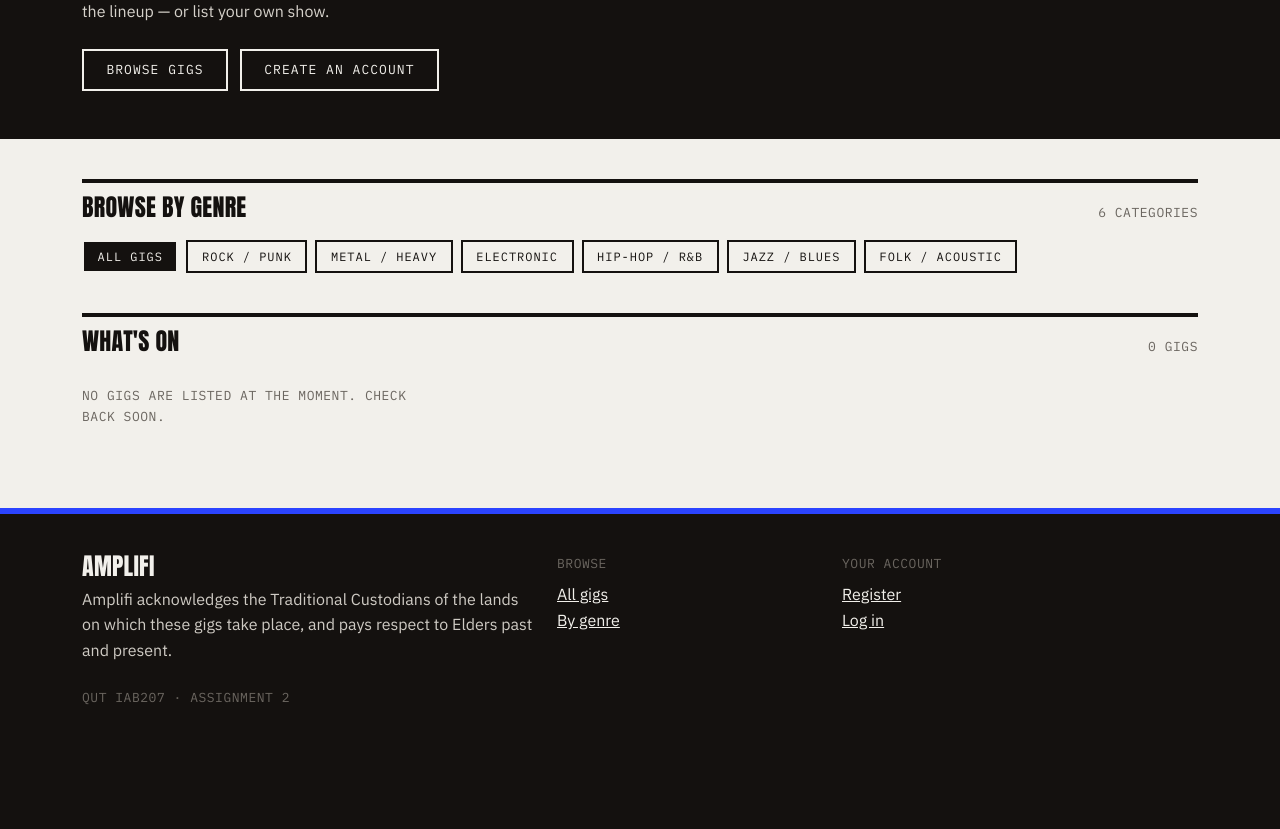
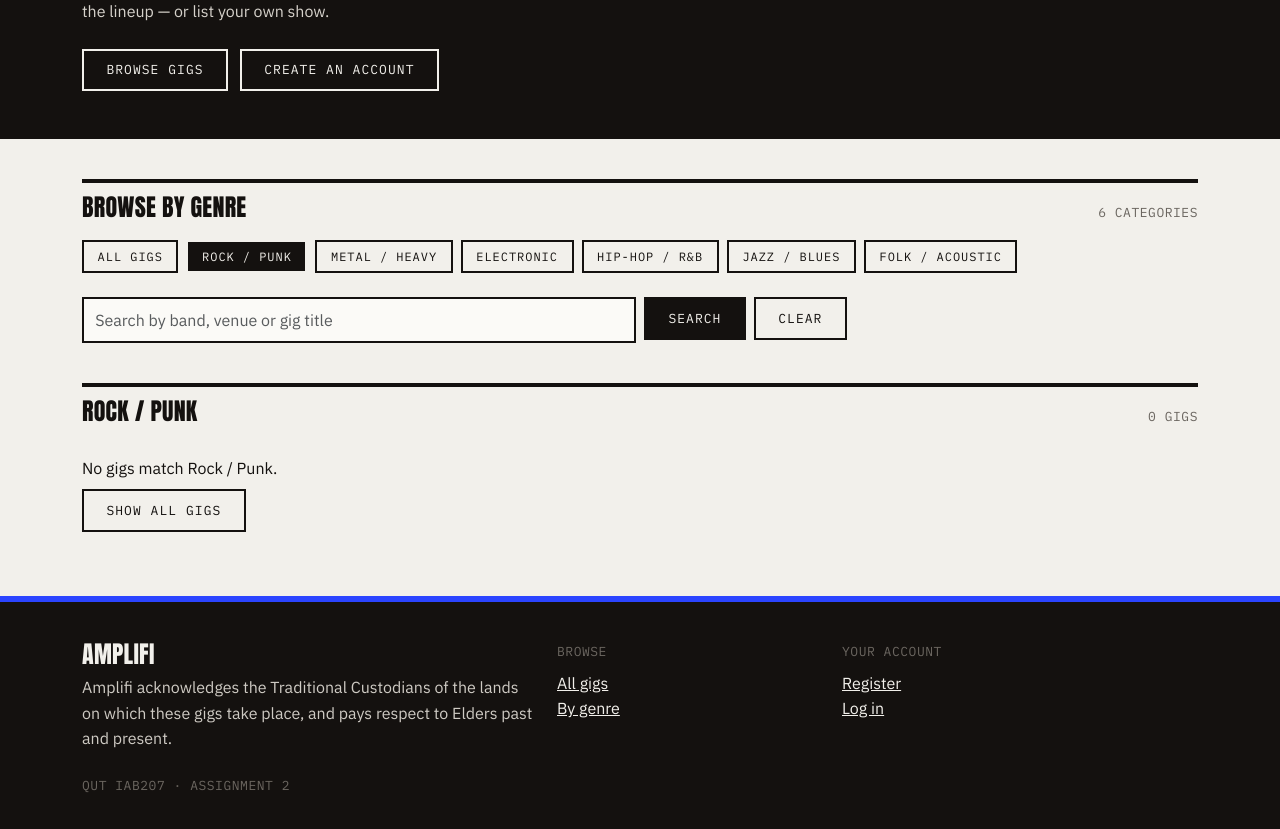
Before and after one commit to Akira0412-degitech/IAB207_Ass2, a Flask app: a page that uses website/templates/index.html in a window 1280 px wide. Shown: the part 507-1336 px from the top of the page. Before the commit the page ends 1211 px from the top, so only its background shows below. Run offline with Flask 3, Linux system fonts and the light colour scheme; data that the repository does not hold is empty; some libraries are stand-ins or nearby versions.

Commit message:
US2, US3: genre filter and keyword search on landing page
Filters share one route so they combine. Genre chips are links and
search is a GET form, so no JavaScript is involved.

Closes #6, #7

```diff
--- a/website/static/style/style.css
+++ b/website/static/style/style.css
@@ -140,6 +140,11 @@ button:focus-visible,
 }
 
 .btn-check:checked + .genre-chip {
+  background: var(--ink);
+  color: var(--paper);
+}
+
+.genre-chip.active {
   background: var(--ink);
   color: var(--paper);
 }
--- a/website/templates/index.html
+++ b/website/templates/index.html
@@ -25,43 +25,51 @@
 {% block content %}
 <main class="container">
 
-  <!-- Genre browsing.
-       US2 will turn these into links that carry a ?genre= query parameter.
-       They are inert for now - the filtering logic belongs to issue #6. -->
+  <!-- US2: genre chips are plain links carrying ?genre=, and each one also
+       carries the current search term so changing genre does not throw the
+       keyword away. No JavaScript involved. -->
   <section aria-labelledby="genres-heading">
     <div class="rule-heading d-flex flex-wrap justify-content-between align-items-baseline gap-2">
       <h2 id="genres-heading">Browse by genre</h2>
-      <span class="meta">6 categories</span>
+      <span class="meta">{{ genres|length }} categories</span>
     </div>
-    <div class="d-flex flex-wrap gap-2 mt-3" role="group" aria-label="Filter gigs by genre">
-      <input type="radio" class="btn-check" name="genre" id="g-all" checked>
-      <label class="btn genre-chip" for="g-all">All gigs</label>
 
-      <input type="radio" class="btn-check" name="genre" id="g-rock">
-      <label class="btn genre-chip" for="g-rock">Rock / Punk</label>
+    <nav class="d-flex flex-wrap gap-2 mt-3" aria-label="Filter gigs by genre">
+      <a class="btn genre-chip{% if genre == 'all' %} active{% endif %}"
+         href="{{ url_for('main.index', q=q or None) }}">All gigs</a>
+      {% for g in genres %}
+      <a class="btn genre-chip{% if genre == g %} active{% endif %}"
+         href="{{ url_for('main.index', genre=g, q=q or None) }}">{{ g }}</a>
+      {% endfor %}
+    </nav>
 
-      <input type="radio" class="btn-check" name="genre" id="g-metal">
-      <label class="btn genre-chip" for="g-metal">Metal / Heavy</label>
-
-      <input type="radio" class="btn-check" name="genre" id="g-elec">
-      <label class="btn genre-chip" for="g-elec">Electronic</label>
-
-      <input type="radio" class="btn-check" name="genre" id="g-hip">
-      <label class="btn genre-chip" for="g-hip">Hip-Hop / R&amp;B</label>
-
-      <input type="radio" class="btn-check" name="genre" id="g-jazz">
-      <label class="btn genre-chip" for="g-jazz">Jazz / Blues</label>
-
-      <input type="radio" class="btn-check" name="genre" id="g-folk">
-      <label class="btn genre-chip" for="g-folk">Folk / Acoustic</label>
-    </div>
+    <!-- US3: a plain GET form. The hidden genre field is the mirror of the
+         q=q above, so searching keeps whichever genre is selected. -->
+    <form class="row g-2 mt-3" method="get" action="{{ url_for('main.index') }}" role="search">
+      <input type="hidden" name="genre" value="{{ genre }}">
+      <div class="col-12 col-sm-8 col-md-6">
+        <label for="q" class="visually-hidden">Search gigs</label>
+        <input type="search" class="form-control" id="q" name="q" value="{{ q }}"
+               placeholder="Search by band, venue or gig title">
+      </div>
+      <div class="col-auto">
+        <button type="submit" class="btn btn-ink">Search</button>
+      </div>
+      {% if q or genre != 'all' %}
+      <div class="col-auto">
+        <a href="{{ url_for('main.index') }}" class="btn btn-outline-ink">Clear</a>
+      </div>
+      {% endif %}
+    </form>
   </section>
 
   <!-- Gig listing: every card below is generated from the database. -->
   <section aria-labelledby="whats-on-heading" id="whats-on">
     <div class="rule-heading d-flex flex-wrap justify-content-between align-items-baseline gap-2">
-      <h2 id="whats-on-heading">What's on</h2>
-      <span class="meta">{{ events|length }} gig{{ '' if events|length == 1 else 's' }}</span>
+      <h2 id="whats-on-heading">
+        {% if genre != 'all' %}{{ genre }}{% else %}What's on{% endif %}
+      </h2>
+      <span class="meta">{{ events|length }} gig{{ '' if events|length == 1 else 's' }}{% if q %} matching "{{ q }}"{% endif %}</span>
     </div>
 
     <div class="row row-cols-1 row-cols-sm-2 row-cols-lg-3 g-4 mt-1">
@@ -95,10 +103,19 @@
         </a>
       </div>
       {% else %}
-      <!-- Jinja runs this branch when the loop has nothing to iterate over,
-           so an empty database shows a message rather than a blank grid. -->
+      <!-- Jinja runs this branch when the loop has nothing to iterate over.
+           US2 and US3 both require a message here rather than a blank grid. -->
       <div class="col-12">
+        {% if q or genre != 'all' %}
+        <p class="mb-2">No gigs match
+          {%- if q %} “{{ q }}”{% endif %}
+          {%- if q and genre != 'all' %} in{% endif %}
+          {%- if genre != 'all' %} {{ genre }}{% endif %}.
+        </p>
+        <a href="{{ url_for('main.index') }}" class="btn btn-outline-ink">Show all gigs</a>
+        {% else %}
         <p class="meta">No gigs are listed at the moment. Check back soon.</p>
+        {% endif %}
       </div>
       {% endfor %}
 
--- a/website/views.py
+++ b/website/views.py
@@ -1,4 +1,4 @@
-from flask import Blueprint, render_template
+from flask import Blueprint, render_template, request
 from flask_login import login_required
 
 from .models import Event
@@ -6,15 +6,57 @@ from . import db
 
 main_bp = Blueprint('main', __name__)
 
+# The six categories offered on the landing page. Kept here rather than in
+# the template so the route and the chips can never drift apart.
+GENRES = [
+    'Rock / Punk',
+    'Metal / Heavy',
+    'Electronic',
+    'Hip-Hop / R&B',
+    'Jazz / Blues',
+    'Folk / Acoustic',
+]
+
 
 @main_bp.route('/')
 def index():
-    """US1 - landing page. Lists every gig held in the database, soonest
-    first, and is open to visitors who are not logged in."""
-    events = db.session.scalars(
-        db.select(Event).order_by(Event.event_date)
-    ).all()
-    return render_template('index.html', events=events)
+    """US1, US2, US3 - landing page.
+
+    One route handles all three stories: it lists every gig, and narrows
+    that list by genre and/or keyword when those query parameters are
+    present. Keeping them together is what lets the two filters combine,
+    e.g. /?genre=Electronic&q=burleigh
+    """
+    genre = request.args.get('genre', 'all')
+    q = request.args.get('q', '').strip()
+
+    query = db.select(Event)
+
+    # US2 - narrow to one genre. 'all' means no genre filter at all.
+    if genre != 'all':
+        query = query.where(Event.genre == genre)
+
+    # US3 - case-insensitive keyword match. The lineup is stored as three
+    # flat columns rather than a related table, so each is searched in turn.
+    if q:
+        like = '%{}%'.format(q)
+        query = query.where(db.or_(
+            Event.title.ilike(like),
+            Event.venue_name.ilike(like),
+            Event.artist_1.ilike(like),
+            Event.artist_2.ilike(like),
+            Event.artist_3.ilike(like),
+        ))
+
+    events = db.session.scalars(query.order_by(Event.event_date)).all()
+
+    return render_template(
+        'index.html',
+        events=events,
+        genres=GENRES,
+        genre=genre,
+        q=q,
+    )
 
 
 @main_bp.route('/event/<int:event_id>')
```
